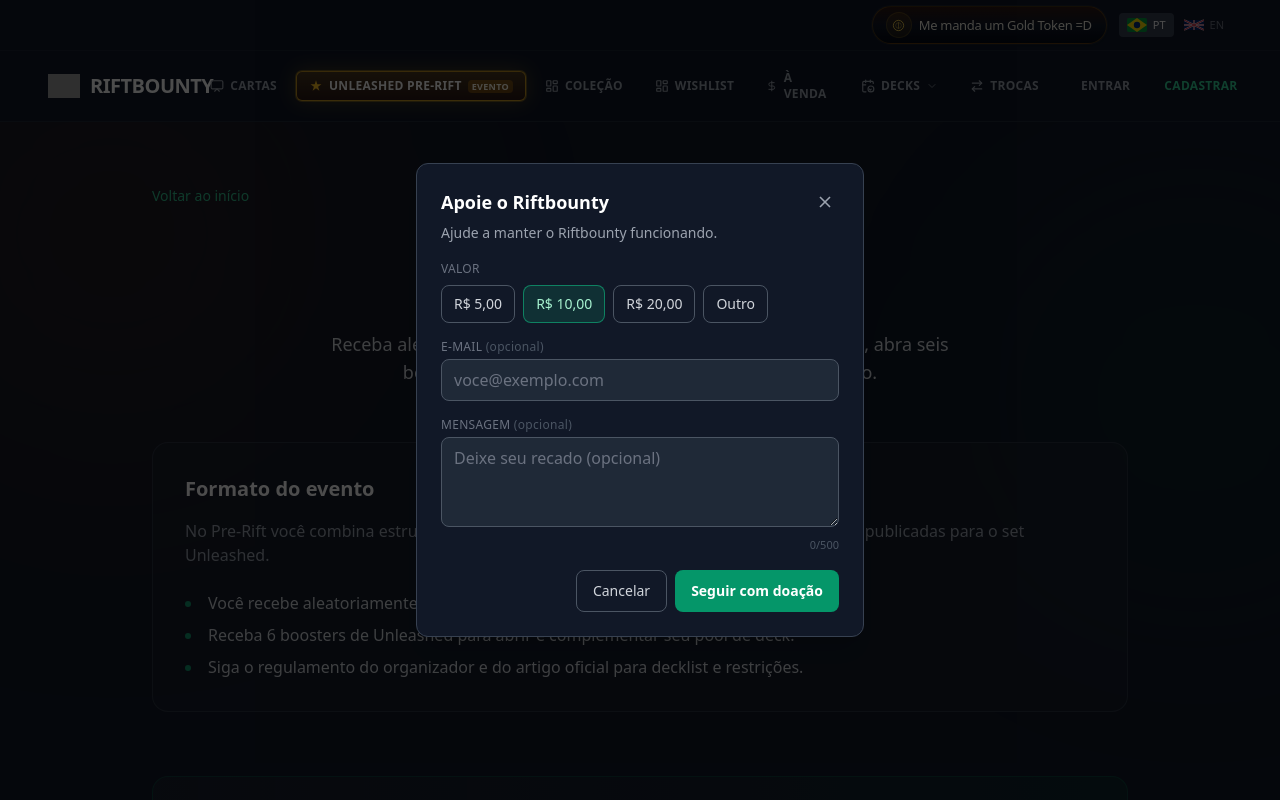
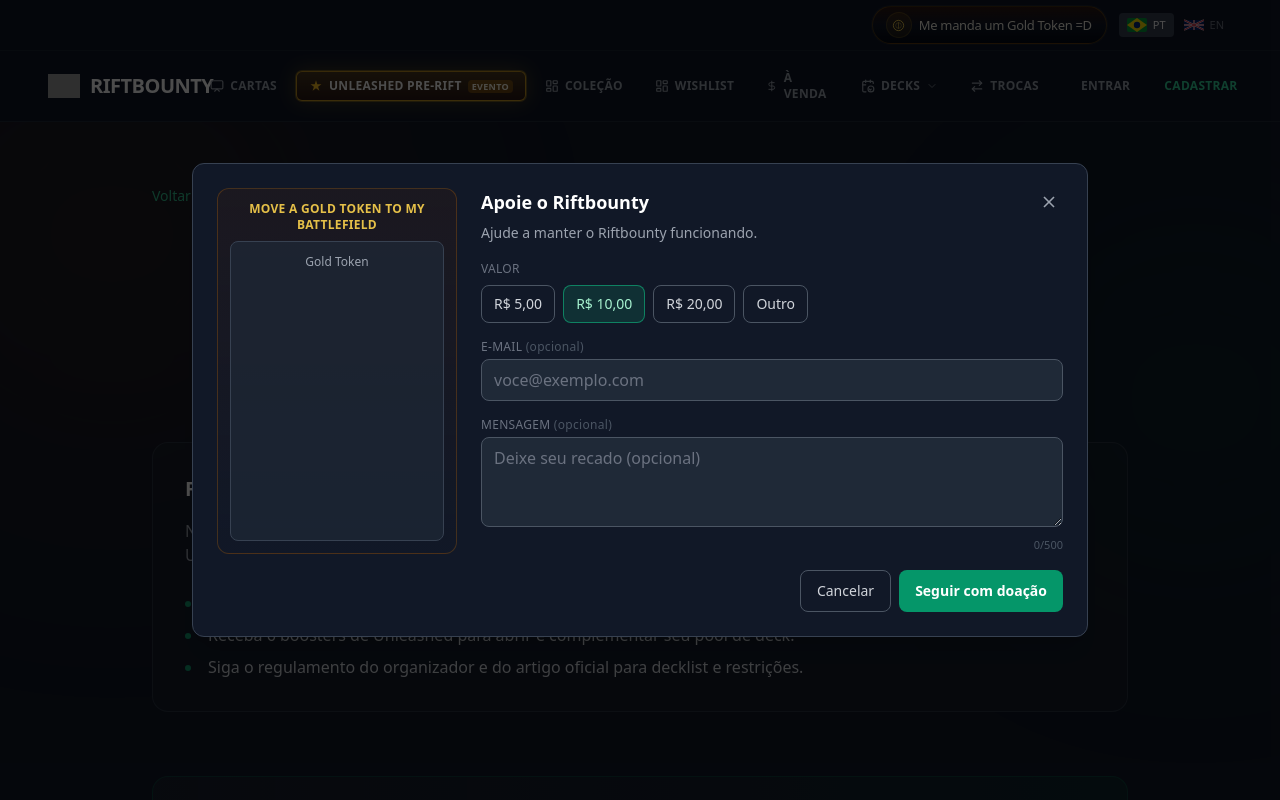
Before and after one commit to diegojrq/riftbounty-frontend, a Next.js app: page /events/unleashed-pre-rift in a window 1280 px wide. Both pictures are taken after a click on the button "Me manda um Gold Token =D". Shown: the top 800 px of the page. Built offline with nearby package versions, Linux system fonts and the light colour scheme; no server answers; grey boxes are pictures that could not be loaded.

Commit message:
Enhance DonateButton and Pre-Rift components: Integrate card image display for Gold Token in DonateButton, improving visual engagement. Refactor PreRiftCardThumb and PreRiftSimulatorSection to utilize CardImg component for consistent image handling, enhancing performance and maintainability.

```diff
--- a/src/components/donations/DonateButton.tsx
+++ b/src/components/donations/DonateButton.tsx
@@ -4,7 +4,10 @@ import { useCallback, useEffect, useMemo, useState } from "react";
 import { createPortal } from "react-dom";
 import { toast } from "sonner";
 import { useAuth } from "@/lib/auth-context";
+import { useCards } from "@/lib/cards-context";
 import { useLocale } from "@/lib/locale-context";
+import { getCardImageUrl } from "@/lib/cards";
+import { CardImg } from "@/components/cards/CardImg";
 import { createDonationCheckout } from "@/lib/donations";
 
 /** Mínimo da API (presets já são ≥ este valor) */
@@ -78,6 +81,7 @@ interface DonateButtonProps {
 export function DonateButton({ className = "" }: DonateButtonProps) {
   const { t, locale } = useLocale();
   const { user } = useAuth();
+  const { cards } = useCards();
   const [open, setOpen] = useState(false);
   const [preset, setPreset] = useState<number | "custom">(1000);
   /** Apenas dígitos: valor em centavos (ex. "500" = R$ 5,00) */
@@ -107,6 +111,11 @@ export function DonateButton({ className = "" }: DonateButtonProps) {
     if (preset === "custom") return amountCents >= MIN_CUSTOM_CENTS;
     return true;
   }, [amountCents, preset]);
+
+  const goldTokenCard = useMemo(() => {
+    return cards.find((c) => (c.image_key ?? "").trim().toLowerCase() === "sfd-t03");
+  }, [cards]);
+  const goldTokenImage = goldTokenCard ? getCardImageUrl(goldTokenCard) : null;
 
   const resetForm = useCallback(() => {
     setPreset(1000);
@@ -194,9 +203,32 @@ export function DonateButton({ className = "" }: DonateButtonProps) {
               }}
             >
               <div
-                className="relative my-auto w-full max-w-md max-h-[min(90dvh,calc(100vh-3rem))] overflow-y-auto rounded-xl border border-gray-700 bg-gray-900 p-5 shadow-xl sm:p-6"
+                className="relative my-auto w-full max-w-4xl max-h-[min(90dvh,calc(100vh-3rem))] overflow-y-auto rounded-xl border border-gray-700 bg-gray-900 p-5 shadow-xl sm:p-6"
                 onClick={(e) => e.stopPropagation()}
               >
+            <div className="grid gap-6 md:grid-cols-[240px_minmax(0,1fr)] md:items-start">
+              <aside className="md:sticky md:top-0">
+                <div className="rounded-xl border border-amber-600/25 bg-gradient-to-b from-amber-950/20 to-gray-900/40 p-3">
+                  <p className="mb-2 text-center text-xs font-semibold uppercase tracking-wide text-amber-300/90">
+                    Move a Gold Token to my battlefield
+                  </p>
+                  <div className="mx-auto max-w-[220px]">
+                    {goldTokenImage ? (
+                      <CardImg
+                        src={goldTokenImage}
+                        alt="Gold Token"
+                        className="aspect-[2.5/3.5] w-full rounded-lg object-cover"
+                      />
+                    ) : (
+                      <div className="aspect-[2.5/3.5] w-full rounded-lg border border-gray-700 bg-gray-800/70 p-3 text-center text-xs text-gray-400">
+                        Gold Token
+                      </div>
+                    )}
+                  </div>
+                </div>
+              </aside>
+
+              <div>
                 <div className="mb-4 flex items-start justify-between gap-3">
                   <div className="min-w-0 flex-1 pr-2">
                     <h2 id="donate-modal-title" className="text-lg font-semibold text-white">
@@ -333,6 +365,8 @@ export function DonateButton({ className = "" }: DonateButtonProps) {
                 </form>
               </div>
             </div>
+              </div>
+            </div>
           </div>,
           document.body
         )}
--- a/src/components/events/pre-rift-card-thumb.tsx
+++ b/src/components/events/pre-rift-card-thumb.tsx
@@ -1,8 +1,9 @@
 "use client";
 
-import { useEffect, useMemo, useState } from "react";
+import { useMemo } from "react";
 import type { Card } from "@/types/card";
 import { CardHoverPreview } from "@/components/cards/CardHoverPreview";
+import { CardImg } from "@/components/cards/CardImg";
 import { getCardImageUrl } from "@/lib/cards";
 import { getCardDisplayName } from "@/lib/card-display-name";
 const CARD_BACK = "/images/card-back.webp";
@@ -153,17 +154,12 @@ interface PreRiftCardThumbProps {
 }
 
 export function PreRiftCardThumb({ cards, name, collectorNumber, className = "" }: PreRiftCardThumbProps) {
-  const [imgFailed, setImgFailed] = useState(false);
   const card = useMemo(
     () => findCardForPreRift(cards, name, collectorNumber),
     [cards, name, collectorNumber]
   );
-  const url = card && !imgFailed ? getCardImageUrl(card) : null;
+  const url = card ? getCardImageUrl(card) : null;
   const a11yLabel = card ? getCardDisplayName(card) : name;
-
-  useEffect(() => {
-    setImgFailed(false);
-  }, [name, collectorNumber, card?.id]);
 
   const inner = (
     <div
@@ -171,14 +167,10 @@ export function PreRiftCardThumb({ cards, name, collectorNumber, className = ""
       className={`relative aspect-[5/7] w-full overflow-hidden rounded-lg border border-gray-700/80 bg-gray-800/50 shadow-inner transition-colors hover:border-emerald-500/45 ${className}`}
     >
       {url ? (
-        // eslint-disable-next-line @next/next/no-img-element -- catálogo/CDN dinâmico
-        <img
+        <CardImg
           src={url}
           alt={a11yLabel}
           className="absolute inset-0 h-full w-full object-cover"
-          loading="lazy"
-          decoding="async"
-          onError={() => setImgFailed(true)}
         />
       ) : (
         // eslint-disable-next-line @next/next/no-img-element
@@ -230,12 +222,10 @@ export function PreRiftPromoThumb({
   const imageBlock = (
     <div className="relative aspect-[5/7] w-full overflow-hidden rounded-lg border border-gray-700/80 bg-gray-800/50 transition-colors hover:border-amber-500/40">
       {url ? (
-        // eslint-disable-next-line @next/next/no-img-element
-        <img
+        <CardImg
           src={url}
           alt={a11yLabel}
           className="absolute inset-0 h-full w-full object-cover"
-          loading="lazy"
         />
       ) : (
         // eslint-disable-next-line @next/next/no-img-element
--- a/src/components/events/pre-rift-simulator-section.tsx
+++ b/src/components/events/pre-rift-simulator-section.tsx
@@ -4,6 +4,7 @@ import { useCallback, useRef, useState } from "react";
 import type { Card } from "@/types/card";
 import { PreRiftCardThumb } from "@/components/events/pre-rift-card-thumb";
 import { CardHoverPreview } from "@/components/cards/CardHoverPreview";
+import { CardImg } from "@/components/cards/CardImg";
 import { getCardImageUrl } from "@/lib/cards";
 import { getCardDisplayName } from "@/lib/card-display-name";
 import {
@@ -29,13 +30,10 @@ function SimPullTile({ pull, foilLabel }: { pull: SimulatedPull; foilLabel: stri
   const inner = (
     <div className="relative aspect-[5/7] w-full overflow-hidden rounded-lg border border-gray-700/80 bg-gray-800/50 shadow-inner">
       {url ? (
-        // eslint-disable-next-line @next/next/no-img-element
-        <img
+        <CardImg
           src={url}
           alt={label}
           className={`absolute inset-0 h-full w-full object-cover ${isFoil ? "ring-2 ring-amber-400/70 ring-offset-2 ring-offset-gray-900" : ""}`}
-          loading="lazy"
-          decoding="async"
         />
       ) : (
         <div className="flex h-full w-full items-center justify-center bg-gray-800 px-1 text-center text-[10px] text-gray-500">
```
Lines whose indentation alone changed are shown as unchanged.
